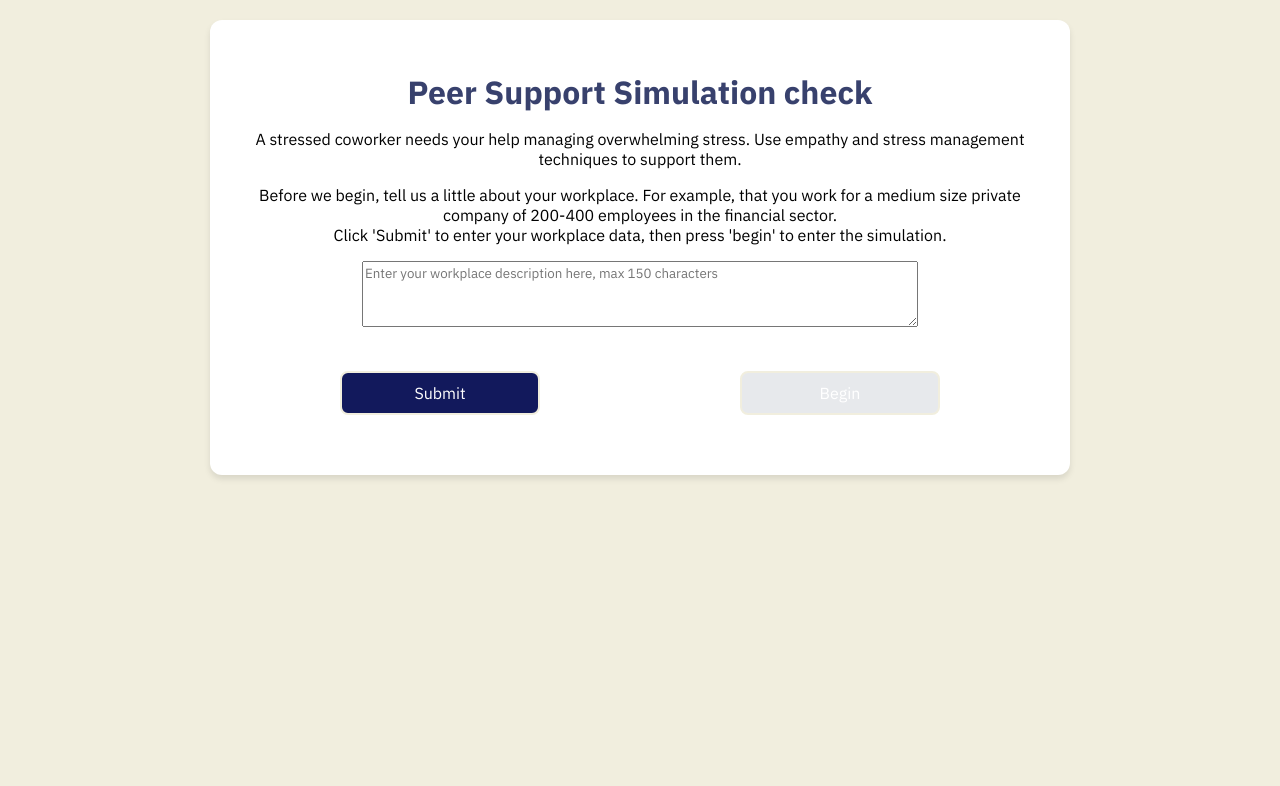
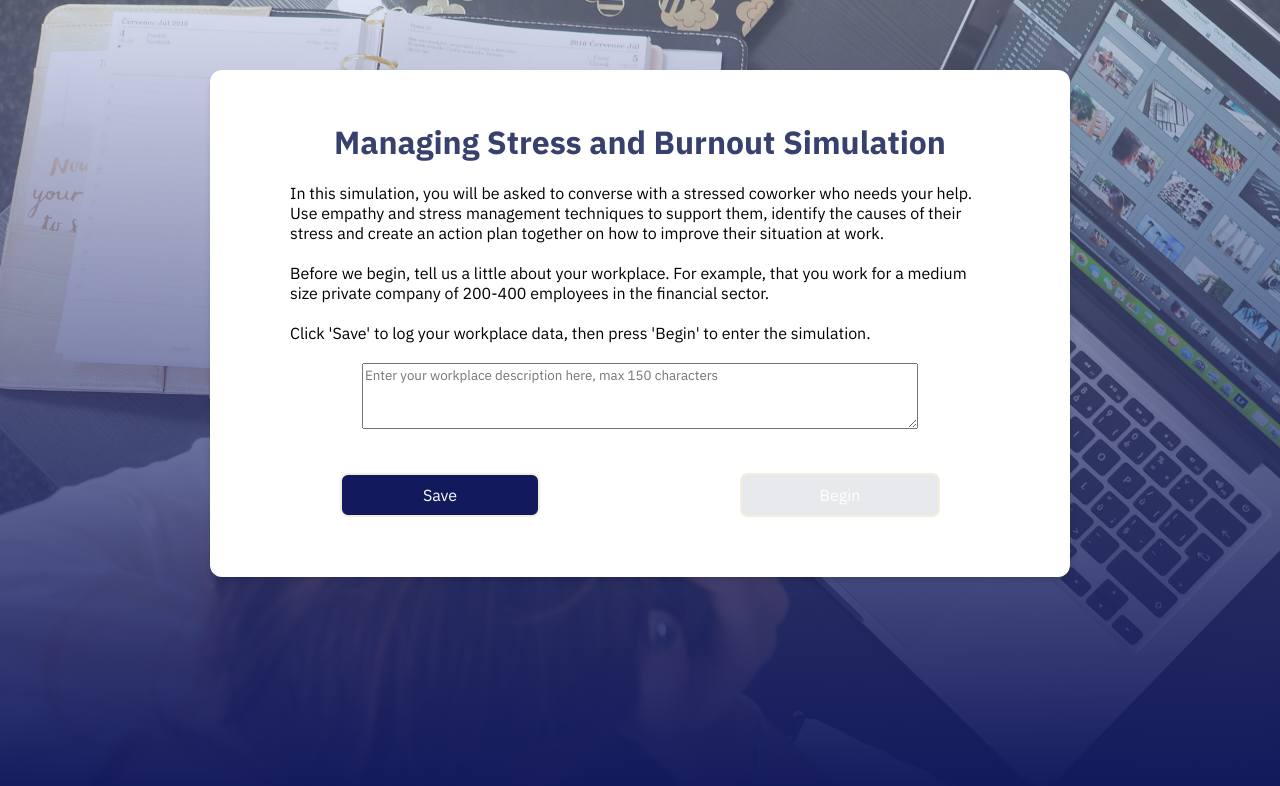
Before and after one commit to rhAIMcham/Claude, a website: page ConsolingColleague/public/index.html in a window 1280 px wide. Drawn offline with Linux system fonts and the light colour scheme.

Commit message:
style edits

```diff
--- a/ConsolingColleague/public/index.html
+++ b/ConsolingColleague/public/index.html
@@ -3,7 +3,7 @@
 <head>
     <meta charset="UTF-8" />
     <title>Peer Support Simulation</title>
-    <link rel="icon" type="image/x-icon" href="/comments.svg">
+    <link rel="icon" type="image/x-icon" href="/Assets/comments.svg">
     <link rel="preconnect" href="https://fonts.googleapis.com">
     <link rel="preconnect" href="https://fonts.gstatic.com" crossorigin>
     <link href="https://fonts.googleapis.com/css2?family=IBM+Plex+Sans:ital,wght@0,100..700;1,100..700&display=swap" rel="stylesheet">
@@ -21,10 +21,12 @@
         }
 
         body {
-            font-family: "IBM Plex Sans", sans-serif;
-            background-color: var(--cream);
+            font-family: "IBM Plex Sans", sans-serif;;
             margin: 0;
             padding: 20px;
+            background-image: linear-gradient(180deg,rgba(174, 186, 228, 0.4) 0%, rgb(18, 25, 92) 100%), url(Assets/stressed_bg.jpg);
+            background-size: 120%;
+            background-attachment: fixed;
         }
 
         .containment {
@@ -34,6 +36,7 @@
             padding: 30px;
             border-radius: 12px;
             box-shadow: 0 4px 6px rgba(0, 0, 0, 0.1);
+            margin-top: 50px;
         }
 
         p {
@@ -49,13 +52,17 @@
             margin-bottom: 30px;
         }
 
+        .intro p {
+            text-align: left;
+            margin: 20px 50px;
+        }
         .intro h1 {
             color: var(--darkBlue);
             margin-bottom: 10px;
         }
 
         .start-section {
-            text-align: center;
+            text-align: left;
             margin-bottom: 30px;
             display: flex;
             justify-content: space-around;
@@ -231,19 +238,16 @@
     </style>
 </head>
 <body>
-    <!-- <p>for testing purposes enter your API Key <input type="text" placeholder="api here" id="apiKey"></p><button onclick="APIbutton()">Click here</button> -->
     <div class="containment">
         <div class="intro">
-            <h1>Peer Support Simulation check</h1>
-            <p>A stressed coworker needs your help managing overwhelming stress. Use empathy and stress management techniques to support them.</p>
+            <h1>Managing Stress and Burnout Simulation</h1>
+            <p>In this simulation, you will be asked to converse with a stressed coworker who needs your help. Use empathy and stress management techniques to support them, identify the causes of their stress and create an action plan together on how to improve their situation at work.</p>
             <p id="workplaceRequest">Before we begin, tell us a little about your workplace. For example, that you work for a medium size private company of 200-400 employees in the financial sector.
-                <br>
-                Click 'Submit' to enter your workplace data, then press 'begin' to enter the simulation.
-            </p>
+            <br> <br>Click 'Save' to log your workplace data, then press 'Begin' to enter the simulation.</p>
         <textarea id="workplaceData"  maxlength="150" placeholder="Enter your workplace description here, max 150 characters"></textarea></div>
 
         <div class="start-section">
-            <button id="workplaceBtn">Submit</button>
+            <button id="workplaceBtn">Save</button>
             <button id="beginBtn" disabled>Begin</button>
         </div>
 
```
Also changed, not shown: ConsolingColleague/public/Assets/comments.svg (renamed from ConsolingColleague/public/comments.svg), ConsolingColleague/public/Assets/stressed_bg.jpg (added).
